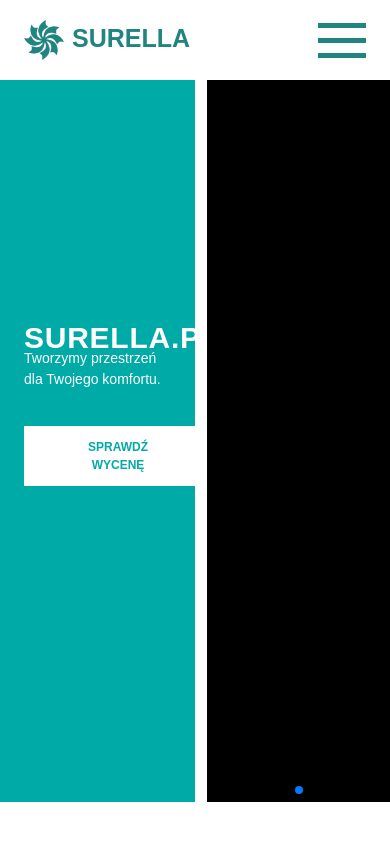
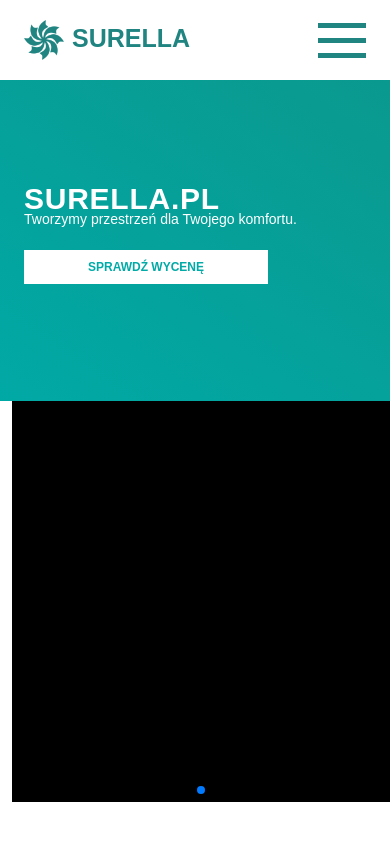
Before and after one commit to Hosuqa/Surella, a React (Vite) app in the folder surella/: page / in a window 390 px wide. Shown: the top 844 px of the page. Built offline with nearby package versions, Linux system fonts and the light colour scheme; a web font is replaced by a local one.

Commit message:
[ADD] - Gradient bg, responsive mobil hero

```diff
--- a/surella/src/components/global/Navbar.tsx
+++ b/surella/src/components/global/Navbar.tsx
@@ -35,7 +35,7 @@ const Navbar = () => {
                         <img src={surella} alt="logo" className="w-10 h-10 object-contain" />
                         <p className="text-[25px] text-surella-600 font-interExtraBold font-bold cursor-pointer">Surella</p>
                     </Link>
-                    <div className="justify-end hidden xl:flex gap-10 w-full">
+                    <div className="justify-end hidden xl:flex gap-2 w-full">
                         <Title title="O nas" />
                         <Title title="Realizacje" />
                         <Title title="Współpraca" />
--- /dev/null
+++ b/surella/src/components/sections/Hero.css
@@ -0,0 +1,17 @@
+.animated-background {
+    background-size: 300%;
+    -webkit-animation: animation 10s ease infinite;
+    -moz-animation: animation 10s ease infinite;
+    animation: animation 10s ease infinite;
+}
+
+@keyframes animation {
+    0%,
+    100% {
+        background-position: 0% 50%;
+    }
+
+    50% {
+        background-position: 100% 50%;
+    }
+}
--- a/surella/src/components/sections/Hero.tsx
+++ b/surella/src/components/sections/Hero.tsx
@@ -2,25 +2,28 @@ import { styles } from "../../styles";
 import { hero1 } from '../../assets';
 import { Swiper, SwiperSlide } from 'swiper/react';
 import { Pagination, Autoplay } from 'swiper/modules';
+import './hero.css';
 import 'swiper/css';
 import 'swiper/css/pagination';
+
+// bg-gradient-to-tr from-surella-400 via-surella-500 to-surella-700
 
 const Hero = () => {
   return (
     <>
-      <div className="bg-surella-500 flex font-interExtraBold h-[95vh] ">
-        <div className={`${styles.paddingHeroX} flex flex-col w-1/2 justify-center`}>
+      <div className="flex md:flex-row flex-col font-interExtraBold h-[95vh] bg-gradient-to-tr from-teal-900 via-surella-500 to-teal-600 animated-background">
+        <div className={`${styles.paddingHeroX} flex flex-col w-full h-1/2 md:w-1/2 md:h-full justify-center mt-[15%]`}>
           <h2 className={`${styles.heroHeadText} text-white tracking-wide font-semibold uppercase`}>
             Surella.pl
           </h2>
           <p className={`${styles.heroSubText} text-white -translate-y-3 `}>
             Tworzymy przestrzeń dla Twojego komfortu.
           </p>
-          <div className="w-fit h-fit  bg-white mt-6">
-              <p className={`${styles.heroButton} text-center text-surella-500 font-interExtraBold font-bold px-16 py-3 uppercase`}>Sprawdź wycenę</p>
+          <div className="w-fit h-fit  bg-white mt-2">
+              <p className={`${styles.heroButton} text-center text-surella-500 font-interExtraBold font-bold px-16 py-2 md:py-3 uppercase text-nowrap`}>Sprawdź wycenę</p>
           </div>
         </div>
-        <div className="w-1/2 border-l-[12px] border-white">
+        <div className="w-full h-1/2 md:w-1/2 md:h-full border-l-[12px] border-white">
         <Swiper pagination={{ dynamicBullets: true, }} modules={[Pagination, Autoplay]} autoplay={{ delay: 3500, disableOnInteraction: false,}} loop={true}  className="h-full w-full ">
           <SwiperSlide>
               <img src={hero1} className="object-cover h-full w-full" alt="hero" />
--- a/surella/src/styles.ts
+++ b/surella/src/styles.ts
@@ -1,17 +1,17 @@
 const styles = {
     paddingX: "sm:px-16 px-6",
-    paddingHeroX: "px-6 sm:px-20 md:px-24",
+    paddingHeroX: "px-6 sm:px-16 lg:px-24",
     paddingY: "sm:py-16 py-6",
     padding: "sm:px-16 px-6 sm:py-16 py-10",
 
     NavbarText:
     "text-[13px] sm:text-[15px] md:text-[17px]",
     heroHeadText:
-      "xl:text-[70px] lg:text-[60px] sm:text-[50px] xs:text-[40px] text-[30px]",
+      "xl:text-[70px] lg:text-[60px] md:text-[50px] xs:text-[40px] text-[30px]",
     heroSubText:
-      "lg:text-[22px] sm:text-[20px] xs:text-[18px] text-[14px]",
+      "xl:text-[22px] lg:text-[20px] xs:text-[18px] text-[14px]",
     heroButton:
-      "lg:text-[24px] sm:text-[22px] xs:text-[16px] text-[12px]",
+      "lg:text-[24px] md:text-[18px] xs:text-[16px] text-[12px]",
     sectionHeadText:
       "md:text-[80px] sm:text-[70px] xs:text-[60px] text-[50px]",
     sectionSubText:
```
